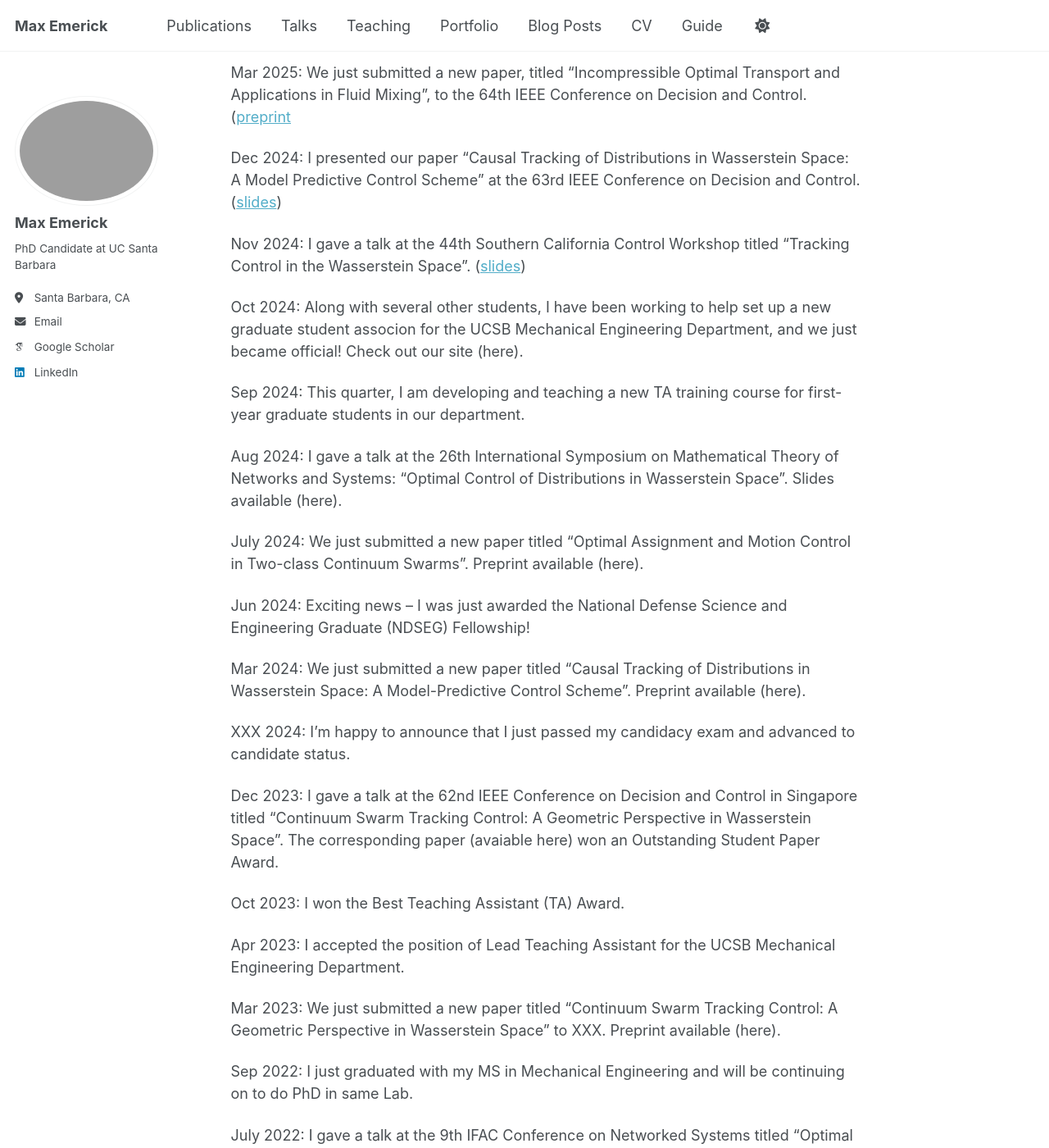
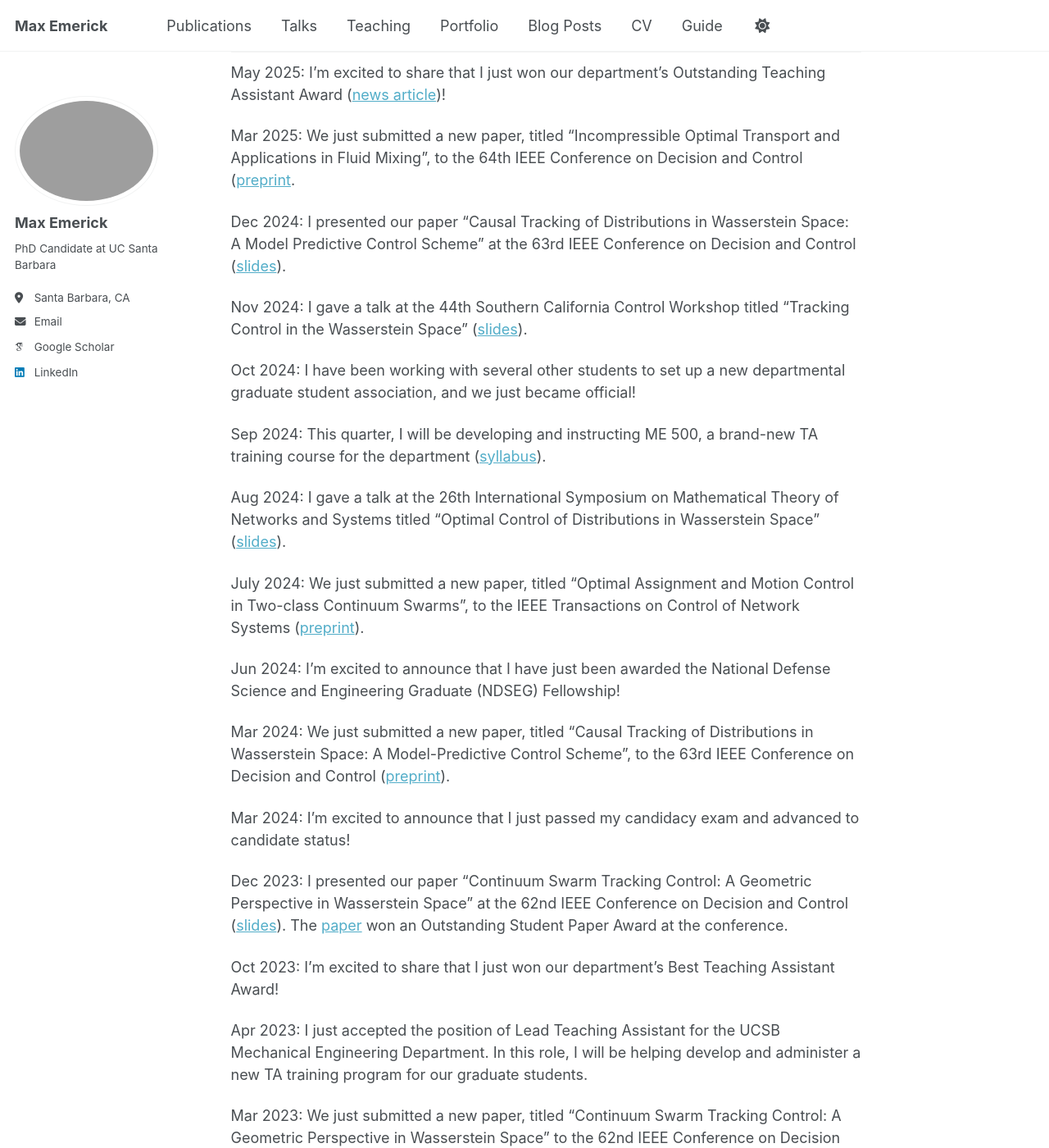
Before and after one commit to maxemerick/maxemerick.github.io, a Jekyll site: the page built from _pages/about.md, in a window 1280 px wide and 1400 px high, scrolled down 637 px. Shown: the whole window at 82% size. Built offline with Jekyll 4.4.1, drawn with Linux system fonts in a browser that asks for light colours; some web fonts are replaced; some of the changed text lies outside the part shown.

Commit message:
Updated about page

```diff
--- a/_pages/about.md
+++ b/_pages/about.md
@@ -9,48 +9,48 @@ redirect_from:
 
 I am a PhD candidate at the Univeristy of California Santa Barbara specializing in dynamical systems, control theory, and applied mathematics. My current research focuses on optimal control of density-based systems, with applications in fluid and stochastic systems and swarm robotics.
 
-I received my BS in Mechanical Engineering from California Polytechnic State Univeristy in 2020. During this time, I worked in the Flight Test Data System (FTDS) Lab under the supervision of [Dr. Russel Westphal](https://me.calpoly.edu/faculty/rvwestph/). I received my MS in Mechanical Engineering from the University of California Santa Barbara in 2022. During this time, I worked in the Dynamical Systems and Controls Lab under the supervision of [Dr. Bassam Bamieh](https://sites.engineering.ucsb.edu/~bamieh/). I started my PhD under Dr. Bamieh upon completion of the MS in 2022.
+I received my BS in Mechanical Engineering from California Polytechnic State Univeristy in 2020. During this time, I worked in the Flight Test Data System (FTDS) Lab under the supervision of [Dr. Russel Westphal](https://me.calpoly.edu/faculty/rvwestph/). I received my MS in Mechanical Engineering from the University of California Santa Barbara in 2022, working in the Dynamical Systems and Controls Lab under the supervision of [Dr. Bassam Bamieh](https://sites.engineering.ucsb.edu/~bamieh/). I started my PhD under Dr. Bamieh in 2022.
 
 I also completed industry internships with Panasonic Avionics in 2017 and Tesla in 2021. I received the National Defense Science and Engineering Graduate (NDSEG) Fellowship in 2024.
 
-
+In my free time, I enjoy rock climbing, surfing, mountain biking, backpacking, traveling, music, and philosophy.
 
 
 
 Recent News
 ------
-May 2025: I'm excited to share that I just won our department's Outstanding Teaching Assistant Award. ([news article](link))
+May 2025: I'm excited to share that I just won our department's Outstanding Teaching Assistant Award ([news article](link))!
 
-Mar 2025: We just submitted a new paper, titled "Incompressible Optimal Transport and Applications in Fluid Mixing", to the 64th IEEE Conference on Decision and Control. ([preprint](https://arxiv.org/abs/2504.01109)
+Mar 2025: We just submitted a new paper, titled "Incompressible Optimal Transport and Applications in Fluid Mixing", to the 64th IEEE Conference on Decision and Control ([preprint](https://arxiv.org/abs/2504.01109).
 
-Dec 2024: I presented our paper "Causal Tracking of Distributions in Wasserstein Space: A Model Predictive Control Scheme" at the 63rd IEEE Conference on Decision and Control. ([slides](../files/CDC_24_slides.pdf))
+Dec 2024: I presented our paper "Causal Tracking of Distributions in Wasserstein Space: A Model Predictive Control Scheme" at the 63rd IEEE Conference on Decision and Control ([slides](../files/CDC_24_slides.pdf)).
 
-Nov 2024: I gave a talk at the 44th Southern California Control Workshop titled "Tracking Control in the Wasserstein Space". ([slides](../files/SCC_F24.pdf))
+Nov 2024: I gave a talk at the 44th Southern California Control Workshop titled "Tracking Control in the Wasserstein Space" ([slides](../files/SCC_F24.pdf)).
 
-Oct 2024: Along with several other students, I have been working to help set up a new graduate student associon for the UCSB Mechanical Engineering Department, and we just became official! Check out our site (here).
+Oct 2024: I have been working with several other students to set up a new departmental graduate student association, and we just became official!
 
-Sep 2024: This quarter, I am developing and teaching a new TA training course for first-year graduate students in our department.
+Sep 2024: This quarter, I will be developing and instructing ME 500, a brand-new TA training course for the department ([syllabus](../files/ME_500_Syllabus.pdf)).
 
-Aug 2024: I gave a talk at the 26th International Symposium on Mathematical Theory of Networks and Systems: "Optimal Control of Distributions in Wasserstein Space". Slides available (here).
+Aug 2024: I gave a talk at the 26th International Symposium on Mathematical Theory of Networks and Systems titled "Optimal Control of Distributions in Wasserstein Space" ([slides](../files/mtns_slides.pdf)).
 
-July 2024: We just submitted a new paper titled "Optimal Assignment and Motion Control in Two-class Continuum Swarms". Preprint available (here).
+July 2024: We just submitted a new paper, titled "Optimal Assignment and Motion Control in Two-class Continuum Swarms", to the IEEE Transactions on Control of Network Systems ([preprint](https://arxiv.org/abs/2407.18159)).
 
-Jun 2024: Exciting news -- I was just awarded the National Defense Science and Engineering Graduate (NDSEG) Fellowship!
+Jun 2024: I'm excited to announce that I have just been awarded the National Defense Science and Engineering Graduate (NDSEG) Fellowship!
 
-Mar 2024: We just submitted a new paper titled "Causal Tracking of Distributions in Wasserstein Space: A Model-Predictive Control Scheme". Preprint available (here).
+Mar 2024: We just submitted a new paper, titled "Causal Tracking of Distributions in Wasserstein Space: A Model-Predictive Control Scheme", to the 63rd IEEE Conference on Decision and Control ([preprint](https://arxiv.org/abs/2403.15702)).
 
-XXX 2024: I'm happy to announce that I just passed my candidacy exam and advanced to candidate status.
+Mar 2024: I'm excited to announce that I just passed my candidacy exam and advanced to candidate status!
 
-Dec 2023: I gave a talk at the 62nd IEEE Conference on Decision and Control in Singapore titled "Continuum Swarm Tracking Control: A Geometric Perspective in Wasserstein Space". The corresponding paper (avaiable here) won an Outstanding Student Paper Award.
+Dec 2023: I presented our paper "Continuum Swarm Tracking Control: A Geometric Perspective in Wasserstein Space" at the 62nd IEEE Conference on Decision and Control ([slides](../files/CDC_23_slides.pdf)). The [paper](https://ieeexplore.ieee.org/abstract/document/10384000) won an Outstanding Student Paper Award at the conference.
 
-Oct 2023: I won the Best Teaching Assistant (TA) Award.
+Oct 2023: I'm excited to share that I just won our department's Best Teaching Assistant Award!
 
-Apr 2023: I accepted the position of Lead Teaching Assistant for the UCSB Mechanical Engineering Department.
+Apr 2023: I just accepted the position of Lead Teaching Assistant for the UCSB Mechanical Engineering Department. In this role, I will be helping develop and administer a new TA training program for our graduate students.
 
-Mar 2023: We just submitted a new paper titled "Continuum Swarm Tracking Control: A Geometric Perspective in Wasserstein Space" to XXX. Preprint available (here).
+Mar 2023: We just submitted a new paper, titled "Continuum Swarm Tracking Control: A Geometric Perspective in Wasserstein Space" to the 62nd IEEE Conference on Decision and Control ([preprint](https://arxiv.org/abs/2303.15638)).
 
-Sep 2022: I just graduated with my MS in Mechanical Engineering and will be continuing on to do PhD in same Lab.
+Sep 2022: I just graduated with my MS in Mechanical Engineering from the University of California Santa Barbara and will be continuing on to do my PhD in the same lab.
 
-July 2022: I gave a talk at the 9th IFAC Conference on Networked Systems titled "Optimal Combined Motion and Assignments with Continuum Models". Slides available (here) and recording (here). The corresponding paper (available here) won the IFAC Young Author Award.
+July 2022: I presented our paper "Optimal Combined Motion and Assignments with Continuum Models" at the 9th IFAC Conference on Networked Systems ([slides](../files/NECSYS_slides.pdf),[recording](https://video.ethz.ch/events/2022/necsys/0aaec48f-46e8-423c-b84b-69c6fbf37f81.html)). The [paper](https://www.sciencedirect.com/science/article/pii/S240589632200636X) won the IFAC Young Author Award (best student paper) at the conference.
 
 Feb 2022: I just submitted my first paper, titled "Optimal Combined Motion and Assignments with Continuum Models", to the 9th IFAC Conference on Networked Systems.
```
